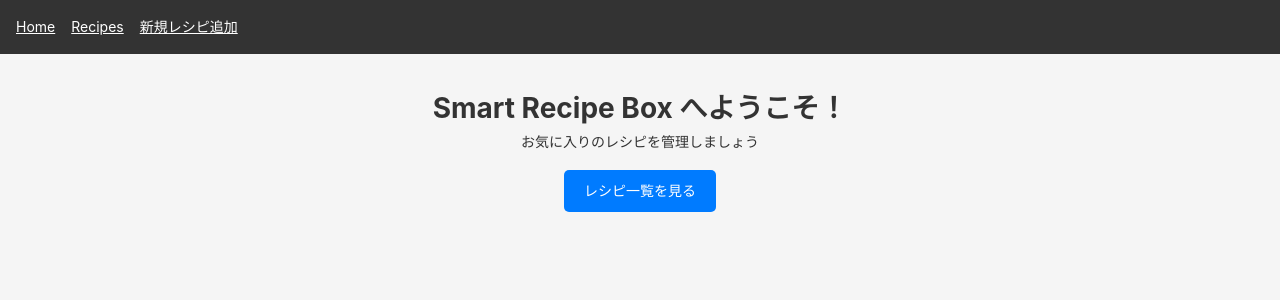
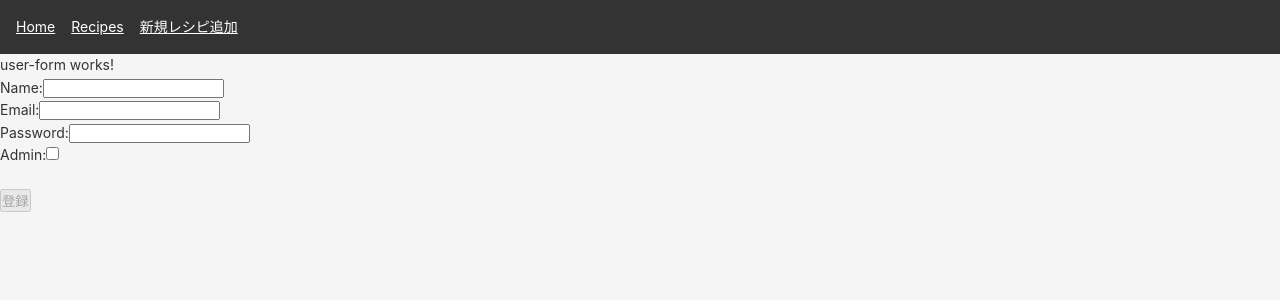
Before and after one commit to rooreckless/typescript-learn-fastest-udemy, an Angular app in the folder project_docker_TAFP/angular/: page /user/new in a window 1280 px wide. Before the commit this address led to /. Shown: the top 300 px of the page. Built offline with nearby package versions, Linux system fonts and the light colour scheme.

Commit message:
フロントからユーザー作成のPOSTリクエストができるようになった。ただしadminとしてログインしていないなら失敗することを確認し、エラーメッセージもフロントに描画するようにした。

```diff
--- a/project_docker_TAFP/angular/src/app/app.config.ts
+++ b/project_docker_TAFP/angular/src/app/app.config.ts
@@ -1,12 +1,35 @@
-import { ApplicationConfig, provideZoneChangeDetection } from '@angular/core';
+import { ApplicationConfig, provideZoneChangeDetection,inject } from '@angular/core';
 import { provideRouter } from '@angular/router';
 import { routes } from './app.routes';
-import { HttpClient,provideHttpClient } from '@angular/common/http';
+
+import { provideHttpClient, withInterceptors } from '@angular/common/http';
+import { AuthService } from './services/auth';
+
+// HTTPインターセプターの定義(exportしておらず、このファイル内でのみ使用)
+const authInterceptor = (req: any, next: any) => {
+  const auth = inject(AuthService);
+  const token = auth.getToken();
+
+  if (!token) {
+    return next(req);
+  }
+
+  const authReq = req.clone({
+    setHeaders: {
+      Authorization: `Bearer ${token}`,
+    },
+  });
+
+  return next(authReq);
+};
 
 export const appConfig: ApplicationConfig = {
   providers: [
     provideZoneChangeDetection({ eventCoalescing: true }),
     provideRouter(routes),  // app.routesで作成したルーティングを提供できるようにする=provideRouter(routes)
-    // provideHttpClient()
+    // HttpClientを提供し、authInterceptorをHTTPリクエストに適用
+    provideHttpClient(
+      withInterceptors([authInterceptor])
+    ),
   ]
 };
--- a/project_docker_TAFP/angular/src/app/app.routes.ts
+++ b/project_docker_TAFP/angular/src/app/app.routes.ts
@@ -10,6 +10,7 @@ import { RecipeList } from './recipe-list/recipe-list';
 import { RecipeDetail } from './recipe-detail/recipe-detail';
 import { RecipeForm } from './recipe-form/recipe-form';
 import { UserList } from './user-list/user-list';
+import { UserForm } from './user-form/user-form';
 import { AuthLogin } from './auth-login/auth-login';
 
 export const routes: Routes = [
@@ -20,6 +21,7 @@ export const routes: Routes = [
   { path: 'recipe/new', component: RecipeForm },  // 新規作成用ルート（動的ルートより前に配置）
   { path: 'recipes/:id', component: RecipeDetail },  // 動的ルート
   { path: "users", component: UserList },
+  { path: "user/new", component: UserForm },
   { path: "login", component: AuthLogin },
   { path: '**', redirectTo: '' }
 ];
--- a/project_docker_TAFP/angular/src/app/services/user.ts
+++ b/project_docker_TAFP/angular/src/app/services/user.ts
@@ -3,11 +3,17 @@ import { HttpClient } from '@angular/common/http';
 
 @Injectable({ providedIn: 'root' })
 export class UserService {
+    private readonly API = 'http://localhost/api';
     constructor(private http: HttpClient) { // HttpClientをコンストラクタで注入
     }
     // private http = inject(HttpClient);
     getUsers() {
-    return this.http.get('http://localhost/api/users');
+        return this.http.get(`${this.API}/users`);
         // return this.http.get('http://localhost/api/users', {responseType: 'json'});
     }
+
+    createUser(data: any) {
+        // return this.http.post(`${this.API}/users`, data);
+        return this.http.post('http://localhost/api/users', data);
+    }
 }
--- /dev/null
+++ b/project_docker_TAFP/angular/src/app/user-form/user-form.html
@@ -0,0 +1,37 @@
+<p>user-form works!</p>
+
+<form [formGroup]="userForm" (ngSubmit)="onSubmit_sol1()">
+  <div>
+    <label for="name">Name:</label>
+    <input id="name" type="text" formControlName="name" />
+    @if (userForm.get('name')?.invalid && userForm.get('name')?.touched) {
+      <span style="color: red;">必須項目です</span>
+    }
+  </div>
+
+  <div>
+    <label for="email">Email:</label>
+    <input id="email" type="email" formControlName="email" />
+    @if (userForm.get('email')?.invalid && userForm.get('email')?.touched) {
+      <span style="color: red;">有効なメールアドレスを入力してください</span>
+    }
+  </div>
+  <div>
+    <label for="password">Password:</label>
+    <input id="password" type="password" formControlName="password" />
+    @if (userForm.get('password')?.invalid && userForm.get('password')?.touched) {
+      <span style="color: red;">パスワードは6文字以上で入力してください</span>
+    }
+  </div>
+  <div>
+    <label for="admin">Admin:</label>
+    <input id="admin" type="checkbox" formControlName="admin" />
+  </div><br>
+  <button matButton="outlined" type="submit" [disabled]="userForm.invalid">登録</button>
+</form>
+
+@if (error_message()) {
+  <div style="color: red; margin-top: 1rem;">
+    {{ error_message() }}
+  </div>
+}
--- /dev/null
+++ b/project_docker_TAFP/angular/src/app/user-form/user-form.ts
@@ -0,0 +1,85 @@
+import { Component,inject,signal } from '@angular/core';
+import { ReactiveFormsModule, FormBuilder, FormGroup, Validators} from '@angular/forms';
+import { UserService } from '../services/user';
+import { Router } from '@angular/router';
+// import { HttpErrorResponse } from '@angular/common/http';
+// POSTリクエストをする場合の解決策2としてfirstValueFromをインポート
+import { firstValueFrom } from 'rxjs';
+@Component({
+  selector: 'app-user-form',
+  imports: [ReactiveFormsModule],
+  templateUrl: './user-form.html',
+  styleUrl: './user-form.css',
+})
+export class UserForm {
+  // fb = FormBuilderのインスタンス、はフォームの構造を定義するための準備
+  private fb = inject(FormBuilder);
+  private userService = inject(UserService);
+  private router = inject(Router);
+
+  // userFormはFormGroupのインスタンス、フォーム全体を表す
+  protected userForm: FormGroup = this.fb.group({
+    // フォームの各フィールドとそのバリデーションルールを定義
+    name: ['', [Validators.required, Validators.minLength(3)]],
+    email: ['', [Validators.required, Validators.email]],
+    password: ['', [Validators.required, Validators.minLength(6)]],
+    admin: [false],
+  })
+  error_message=signal<string>('');
+  // フォームの送信(POST)処理(送信ボタンが押された時に実行される)方法1: subscribeを使う方法
+  protected onSubmit_sol1(): void {
+    if (this.userForm.valid) {
+      // フォームが有効(=バリデーションチェックにすべて成功)な場合
+      const newUser = this.userForm.value;
+      console.log('User Submitted:', newUser);
+      // --- バックエンドのユーザー作成APIを呼び出す---
+      // ↓だと失敗する
+      // this.userService.createUser(newUser);
+      // 解決策1 : subscribeでレスポンスを受け取る必要があります。
+      this.userService.createUser(newUser).subscribe({
+        next: (response) => {
+          console.log('User Created Successfully:', response);
+          // ユーザー一覧ページにリダイレクト
+          this.router.navigate(['/users']);
+        },
+        error: (error) => {
+          console.log('User Creation Failed:', error);
+          this.error_message.set('User Creation Failed: ' + error.status + ' ' + error.statusText + ' ' + error.error.detail);
+        }
+      });
+
+
+    } else {
+      // フォームが無効な場合、エラーメッセージをコンソールに出力
+      console.log('Form is invalid');
+
+    }
+  }
+  // --↑↓どっちの方法でPOSTリクエストしたいか、選んだら、html側の(クリックイベント)も対応させること--
+  // フォームの送信(POST)処理(送信ボタンが押された時に実行される)方法2: async/awaitと、firstValueFromを使う方法
+  protected async onSubmit_sol2(): Promise<void> {
+    if (this.userForm.valid) {
+      // フォームが有効(=バリデーションチェックにすべて成功)な場合
+      const newUser = this.userForm.value;
+      console.log('User Submitted:', newUser);
+      // --- バックエンドのユーザー作成APIを呼び出す---
+
+      // 解決策2 : firstValueFromを使う方法。
+      try {
+        const response = await firstValueFrom(this.userService.createUser(newUser));
+        console.log('User Created Successfully:', response);
+        // ユーザー一覧ページにリダイレクト
+        this.router.navigate(['/users']);
+      } catch (error: any) {
+        console.log('User Creation Failed:', error);
+        this.error_message.set('User Creation Failed: ' + error.status + ' ' + error.statusText + ' ' + error.error.detail);
+      }
+
+    } else {
+      // フォームが無効な場合、エラーメッセージをコンソールに出力
+      console.log('Form is invalid');
+    }
+  }
+
+
+}
```
Also changed, not shown: project_docker_TAFP/angular/src/app/user-form/user-form.css (added), 2 other files (tests, documents, lock files or other folders).
